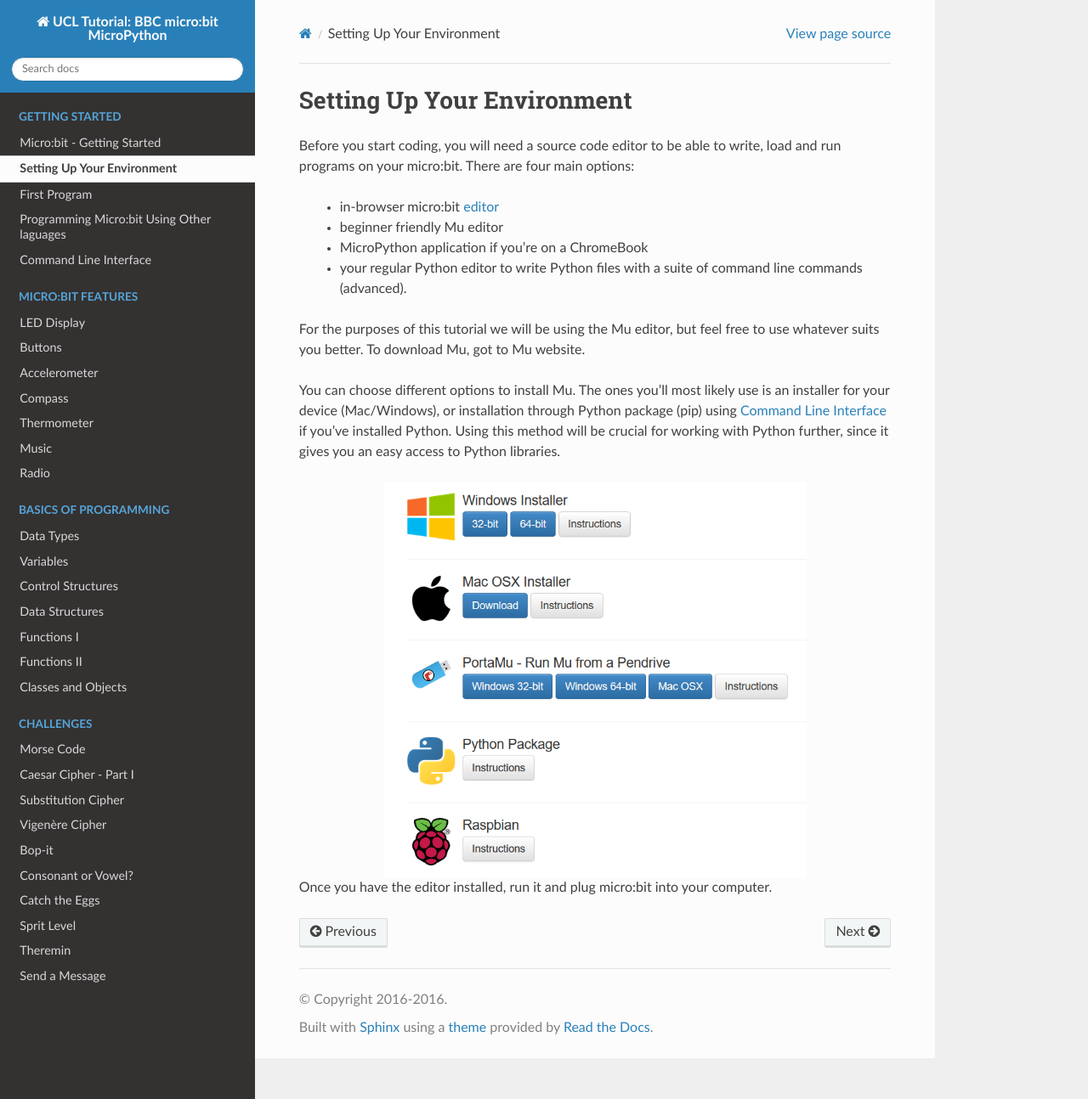
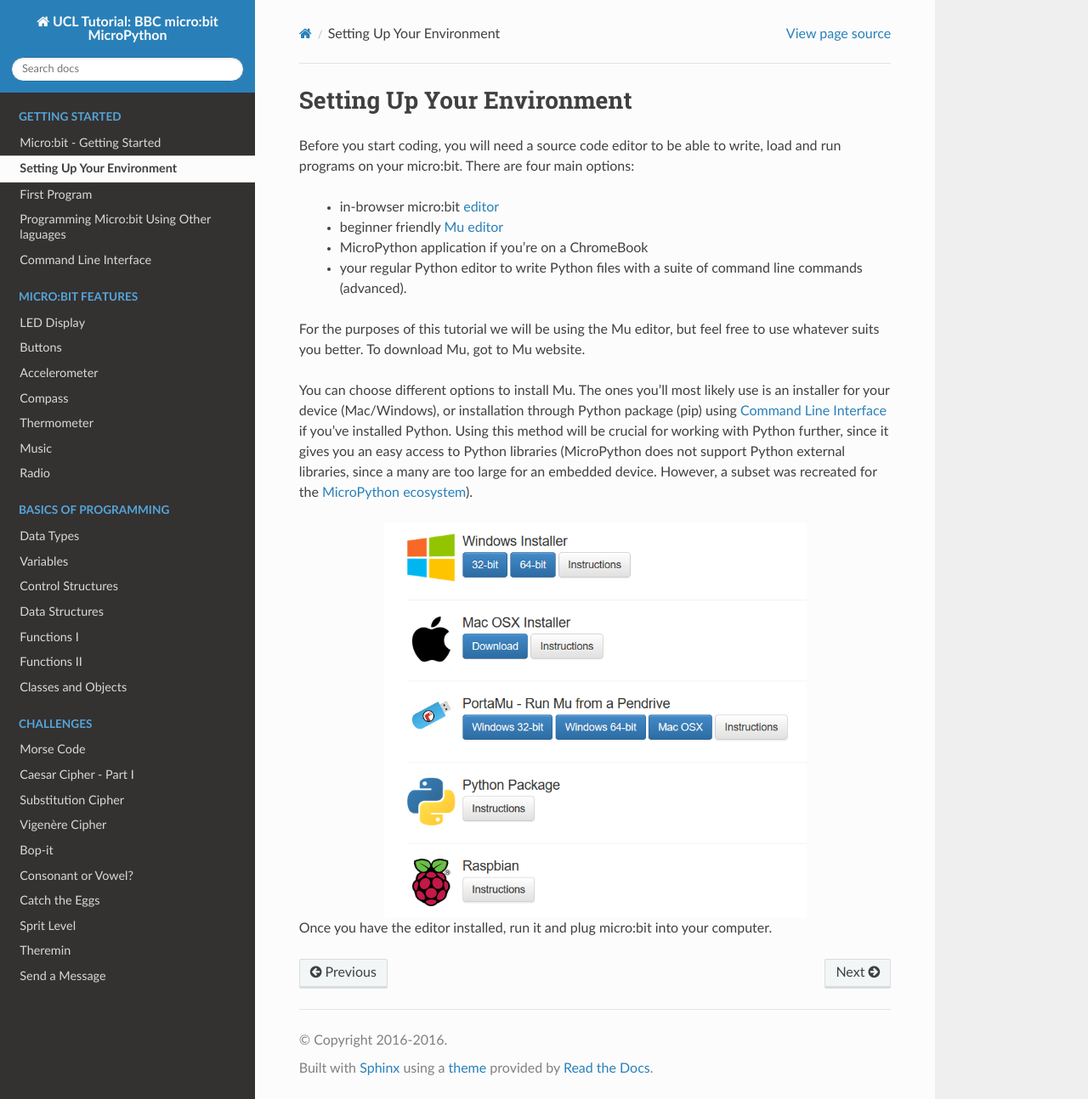
Before and after one commit to rharbird/microbit-challenges, a Sphinx documentation site: the page built from docs/source/introduction/environment.rst, in a window 1280 px wide and 1294 px high. Shown: the whole window at 85% size. Built offline with Sphinx 7.4.7 and the Read the Docs theme 2.0.0, drawn with Linux system fonts in a browser that asks for light colours.

Commit message:
Modify text

```diff
--- a/docs/source/introduction/environment.rst
+++ b/docs/source/introduction/environment.rst
@@ -6,19 +6,23 @@ Before you start coding, you will need a source code editor to be able to write,
 \There are four main options:
 
     - in-browser micro:bit editor_
-    - beginner friendly Mu editor
+    - beginner friendly `Mu editor`_
     - MicroPython application if you're on a ChromeBook
     - your regular Python editor to write Python files with a suite of command line commands (advanced).
 
 For the purposes of this tutorial we will be using the Mu editor, but feel free to use whatever suits you better.
 To download Mu, got to Mu website.
 
+.. _`Mu editor`: https://codewith.mu/
 .. _editor: https://python.microbit.org
 .. _website: https://codewith.mu/en/
 
 You can choose different options to install Mu. The ones you'll most likely use is an installer for your device (Mac/Windows), or installation through
-Python package (pip) using :ref:`command line interface` if you've installed Python. Using this method will be crucial for working with Python further, since it gives you an
-easy access to Python libraries.
+Python package (pip) using :ref:`command line interface` if you've installed Python. Using this method will be crucial for working with Python further, since it gives
+you an easy access to Python libraries (MicroPython does not support Python external libraries, since a many are too large for an embedded device. However, a subset was
+recreated for the `MicroPython ecosystem`_).
+
+.. _`MicroPython ecosystem`: https://docs.micropython.org/en/latest/library/index.html
 
 .. figure:: assets/installation_options.PNG
    :align: center
```
